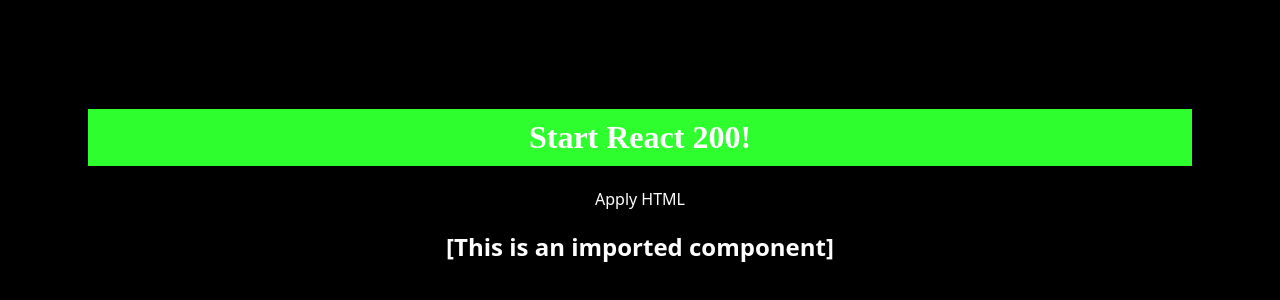
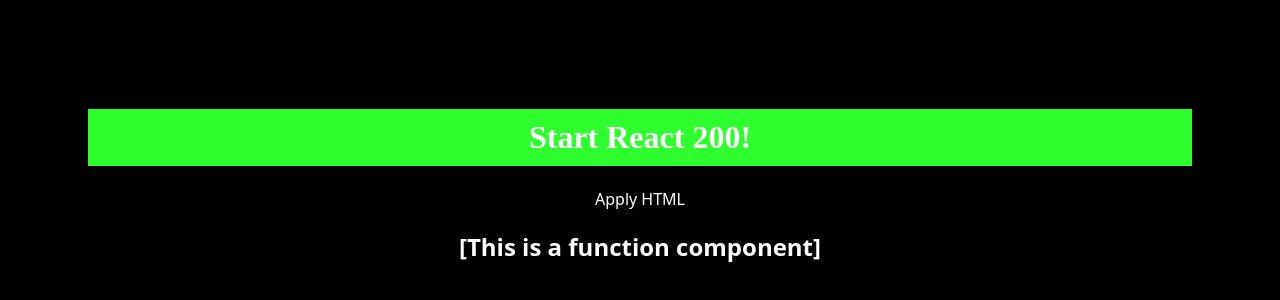
Before and after one commit to scorbiclife/react-200, a React (Vite) app in the folder react-beginner/: page / in a window 1280 px wide. Shown: the top 300 px of the page. Built offline with nearby package versions, Linux system fonts and the light colour scheme.

Commit message:
feat: R030: implement a function component

```diff
--- a/react-beginner/src/App.tsx
+++ b/react-beginner/src/App.tsx
@@ -1,12 +1,12 @@
 import "./App.css"
-import R003_ImportComponent from "./R003_ImportComponent";
+import R030_FunctionComponent from "./R030_FunctionComponent";
 
 function App() {
   return (
     <div>
       <h1>Start React 200!</h1>
       <p>Apply HTML</p>
-      <R003_ImportComponent></R003_ImportComponent>
+      <R030_FunctionComponent content="[This is a function component]"></R030_FunctionComponent>
     </div>
   )
 }
--- /dev/null
+++ b/react-beginner/src/R030_FunctionComponent.tsx
@@ -0,0 +1,8 @@
+import React from "react";
+
+function R030_FunctionComponent(props: { content: string }) {
+  const { content } = props;
+  return <h2>{content}</h2>
+}
+
+export default R030_FunctionComponent;
```
